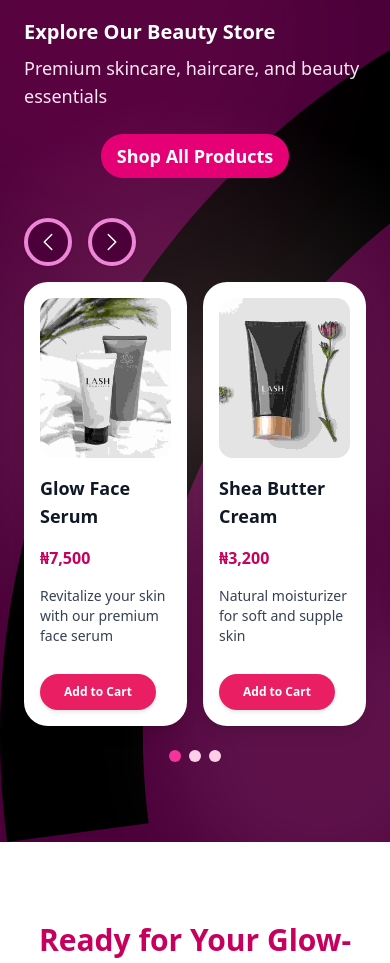
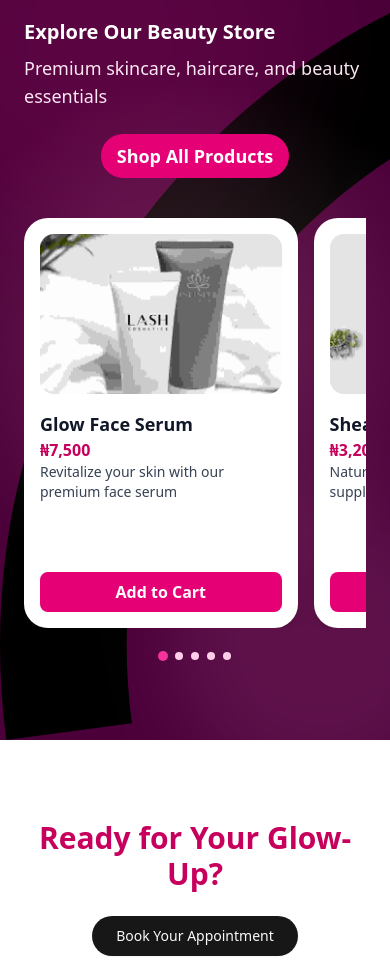
Before and after one commit to Jclinch/sstylz-n-smylz, a Next.js app: page / in a window 390 px wide. Shown: the part 3000-3963 px from the top of the page. Built offline with nearby package versions, Linux system fonts and the light colour scheme.

Commit message:
fix online store sctn for mobile

```diff
--- a/app/globals.css
+++ b/app/globals.css
@@ -154,3 +154,11 @@
   cursor: pointer;
 
 }
+
+.scrollbar-hide::-webkit-scrollbar {
+  display: none;
+}
+.scrollbar-hide {
+  -ms-overflow-style: none;  /* IE and Edge */
+  scrollbar-width: none;     /* Firefox */
+}
--- a/components/OnlineStoreCarousel.tsx
+++ b/components/OnlineStoreCarousel.tsx
@@ -1,3 +1,249 @@
+"use client";
+
+import React, { useEffect, useRef, useState } from "react";
+import Image from "next/image";
+import { ChevronLeftIcon, ChevronRightIcon } from "@heroicons/react/24/outline";
+
+const products = [
+  {
+    id: 1,
+    name: "Glow Face Serum",
+    price: "₦7,500",
+    image: "/products/shop-1.jpg",
+    description: "Revitalize your skin with our premium face serum",
+  },
+  {
+    id: 2,
+    name: "Shea Butter Cream",
+    price: "₦3,200",
+    image: "/products/shop-2.jpg",
+    description: "Natural moisturizer for soft and supple skin",
+  },
+  {
+    id: 3,
+    name: "Coconut Hair Oil",
+    price: "₦2,800",
+    image: "/products/shop-3.jpg",
+    description: "Nourish your hair for a healthy shine",
+  },
+  {
+    id: 4,
+    name: "Aloe Vera Gel",
+    price: "₦4,000",
+    image: "/products/shop-4.jpg",
+    description: "Soothing gel for skin repair and hydration",
+  },
+  {
+    id: 5,
+    name: "Edge Control Wax",
+    price: "₦2,000",
+    image: "/products/shop-5.jpg",
+    description: "Perfect styling for sleek edges and baby hairs",
+  },
+];
+
+const OnlineStoreCarousel = () => {
+  const [activeIndex, setActiveIndex] = useState(0);
+  const [isMobile, setIsMobile] = useState(false);
+  const bgRef = useRef<HTMLDivElement>(null);
+  const scrollRef = useRef<HTMLDivElement>(null);
+
+  useEffect(() => {
+    const handleResize = () => {
+      setIsMobile(window.innerWidth < 768);
+    };
+    handleResize();
+    window.addEventListener("resize", handleResize);
+    return () => window.removeEventListener("resize", handleResize);
+  }, []);
+
+  // Mouse-based background motion
+  useEffect(() => {
+    const handleMouseMove = (e: MouseEvent) => {
+      if (!bgRef.current) return;
+      bgRef.current.style.setProperty("--x", `${e.clientX}px`);
+      bgRef.current.style.setProperty("--y", `${e.clientY}px`);
+    };
+    window.addEventListener("mousemove", handleMouseMove);
+    return () => window.removeEventListener("mousemove", handleMouseMove);
+  }, []);
+
+  // Swipe tracking (mobile)
+  const handleScroll = () => {
+    if (!scrollRef.current) return;
+    const scrollLeft = scrollRef.current.scrollLeft;
+    const width = scrollRef.current.clientWidth;
+    const index = Math.round(scrollLeft / width);
+    setActiveIndex(index);
+  };
+
+  const productsPerSlide = 2;
+  const totalSlides = Math.ceil(products.length / productsPerSlide);
+
+  const nextSlide = () => setActiveIndex((prev) => (prev + 1) % totalSlides);
+  const prevSlide = () => setActiveIndex((prev) => (prev - 1 + totalSlides) % totalSlides);
+
+  const getVisibleProducts = () => {
+    const start = activeIndex * productsPerSlide;
+    return products.slice(start, start + productsPerSlide);
+  };
+
+  return (
+    <section className="relative py-20 px-6 bg-[#4b0039] text-white overflow-hidden">
+      <div
+        ref={bgRef}
+        className="absolute inset-0 pointer-events-none"
+        style={{
+          backgroundImage: `
+            radial-gradient(circle at var(--x, 50%) var(--y, 50%), rgba(255, 192, 203, 0.2), transparent 60%),
+            url('/curly-bg.svg')`,
+          backgroundRepeat: "no-repeat",
+          backgroundSize: "cover",
+          transition: "background-position 0.2s ease",
+          zIndex: 0,
+        }}
+      />
+      <div className="absolute w-[400px] h-[400px] bg-pink-500/10 rounded-full blur-3xl top-[-100px] left-[-100px] animate-pulse z-0" />
+      <div className="absolute w-[300px] h-[300px] bg-pink-300/10 rounded-full blur-2xl bottom-[-50px] right-[-80px] animate-spin-slow z-0" />
+
+      <div className="max-w-7xl mx-auto relative z-10">
+        <div className="flex flex-col md:flex-row items-center justify-between mb-10">
+          <div className="heading text-left">
+            <h2 className="text-xl md:text-5xl font-bold">Explore Our Beauty Store</h2>
+            <p className="text-pink-100 mt-2 text-lg">Premium skincare, haircare, and beauty essentials</p>
+          </div>
+          <div className="mt-6 md:mt-0 md:ml-8">
+            <button className="bg-pink-600 rounded-full hover:bg-pink-700 text-white font-semibold px-4 py-2 text-lg">
+              Shop All Products
+            </button>
+          </div>
+        </div>
+
+        {/* Carousel */}
+        <div className="relative">
+          {/* Desktop Navigation */}
+          {!isMobile && (
+            <div className="flex mb-4">
+              <button
+                onClick={prevSlide}
+                aria-label="Previous slide"
+                className="bg-[#4b0039] text-white p-2 rounded-full shadow hover:bg-[#ee85d6] transition border-4 border-[#ee85d6]"
+              >
+                <ChevronLeftIcon className="h-6 w-6" />
+              </button>
+              <button
+                onClick={nextSlide}
+                aria-label="Next slide"
+                className="ml-4 bg-[#4b0039] text-white p-2 rounded-full shadow hover:bg-[#ee85d6] transition border-4 border-[#ee85d6]"
+              >
+                <ChevronRightIcon className="h-6 w-6" />
+              </button>
+            </div>
+          )}
+
+          {/* Products */}
+          {isMobile ? (
+            <div>
+              <div
+                ref={scrollRef}
+                onScroll={handleScroll}
+                className="flex gap-4 overflow-x-auto snap-x snap-mandatory scroll-smooth scrollbar-hide"
+              >
+                {products.map((product) => (
+                  <div
+                    key={product.id}
+                    className="min-w-[80%] max-w-[80%] snap-center bg-white text-gray-900 rounded-3xl shadow-lg flex-shrink-0 p-4 flex flex-col h-[410px]"
+                  >
+                    <div className="relative w-full h-40 rounded-xl overflow-hidden">
+                      <Image
+                        src={product.image}
+                        alt={product.name}
+                        fill
+                        sizes="(max-width: 768px) 100vw, 50vw"
+                        className="object-cover"
+                      />
+                    </div>
+                    <div className="mt-4 flex flex-col justify-between flex-grow">
+                      <div>
+                        <h3 className="text-lg font-bold line-clamp-1">{product.name}</h3>
+                        <p className="text-pink-700 font-bold text-base">{product.price}</p>
+                        <p className="text-gray-700 text-sm line-clamp-2">{product.description}</p>
+                      </div>
+                      <button className="mt-3 bg-pink-600 hover:bg-pink-700 text-white font-semibold px-4 py-2 rounded-md transition">
+                        Add to Cart
+                      </button>
+                    </div>
+                  </div>
+                ))}
+              </div>
+
+              {/* Swipe Indicators */}
+              <div className="flex justify-center gap-2 mt-6">
+                {products.map((_, i) => (
+                  <div
+                    key={i}
+                    className={`h-2 w-2 rounded-full transition ${
+                      activeIndex === i ? "bg-pink-500 scale-125" : "bg-pink-200"
+                    }`}
+                  />
+                ))}
+              </div>
+            </div>
+          ) : (
+            // Desktop carousel
+            <div className="grid grid-cols-2 gap-6 transition-all duration-500 ease-in-out">
+              {getVisibleProducts().map((product) => (
+                <div
+                  key={product.id}
+                  className="w-full h-[400px] bg-white text-gray-900 rounded-3xl shadow-lg flex flex-col md:flex-row p-4 md:p-8"
+                >
+                  <div className="relative w-full md:w-1/2 h-40 md:h-full rounded-xl overflow-hidden">
+                    <Image
+                      src={product.image}
+                      alt={product.name}
+                      fill
+                      sizes="(max-width: 768px) 100vw, 50vw"
+                      className="object-cover"
+                    />
+                  </div>
+                  <div className="w-full md:w-1/2 mt-4 md:mt-0 md:pl-6 flex flex-col justify-between">
+                    <div>
+                      <h3 className="text-lg md:text-2xl font-bold line-clamp-1">{product.name}</h3>
+                      <p className="text-pink-700 font-bold text-base md:text-xl">{product.price}</p>
+                      <p className="text-gray-700 text-sm md:text-base line-clamp-2">{product.description}</p>
+                    </div>
+                    <button className="mt-3 bg-pink-600 hover:bg-pink-700 text-white font-semibold px-4 py-2 md:rounded-full rounded-full transition">
+                      Add to Cart
+                    </button>
+                  </div>
+                </div>
+              ))}
+            </div>
+          )}
+
+          {!isMobile && (
+            <div className="flex justify-center mt-6 gap-2">
+              {Array.from({ length: totalSlides }).map((_, i) => (
+                <button
+                  key={i}
+                  onClick={() => setActiveIndex(i)}
+                  className={`h-3 w-3 rounded-full transition-colors ${
+                    i === activeIndex ? "bg-pink-500" : "bg-pink-200"
+                  }`}
+                />
+              ))}
+            </div>
+          )}
+        </div>
+      </div>
+    </section>
+  );
+};
+
+export default OnlineStoreCarousel;
+
+
+
 // "use client";
 
 // import React, { useEffect, useRef, useState } from "react";
@@ -44,27 +290,43 @@
 
 // const OnlineStoreCarousel = () => {
 //   const [activeIndex, setActiveIndex] = useState(0);
+//   const [productsPerSlide, setProductsPerSlide] = useState(2);
 //   const bgRef = useRef<HTMLDivElement>(null);
 
-//   // Mouse movement effect for background
+//   // Responsive logic
+//   useEffect(() => {
+//     const handleResize = () => {
+//       const screenWidth = window.innerWidth;
+//       if (screenWidth < 768) {
+//         setProductsPerSlide(2); // mobile: 2 per view
+//       } else {
+//         setProductsPerSlide(2); // desktop: 2 per view (unchanged)
+//       }
+//     };
+//     handleResize();
+//     window.addEventListener("resize", handleResize);
+//     return () => window.removeEventListener("resize", handleResize);
+//   }, []);
+
+//   // Mouse background effect
 //   useEffect(() => {
 //     const handleMouseMove = (e: MouseEvent) => {
-//       const { clientX, clientY } = e;
 //       if (!bgRef.current) return;
-//       const bg = bgRef.current;
-
-//       bg.style.setProperty("--x", `${clientX}px`);
-//       bg.style.setProperty("--y", `${clientY}px`);
+//       bgRef.current.style.setProperty("--x", `${e.clientX}px`);
+//       bgRef.current.style.setProperty("--y", `${e.clientY}px`);
 //     };
-
 //     window.addEventListener("mousemove", handleMouseMove);
 //     return () => window.removeEventListener("mousemove", handleMouseMove);
 //   }, []);
 
-//   const productsPerSlide = 2;
 //   const totalSlides = Math.ceil(products.length / productsPerSlide);
-//   const nextSlide = () => setActiveIndex((current) => (current + 1) % totalSlides);
-//   const prevSlide = () => setActiveIndex((current) => (current - 1 + totalSlides) % totalSlides);
+
+//   const nextSlide = () =>
+//     setActiveIndex((current) => (current + 1) % totalSlides);
+
+//   const prevSlide = () =>
+//     setActiveIndex((current) => (current - 1 + totalSlides) % totalSlides);
+
 //   const getVisibleProducts = () => {
 //     const start = activeIndex * productsPerSlide;
 //     return products.slice(start, start + productsPerSlide);
@@ -72,8 +334,6 @@
 
 //   return (
 //     <section className="relative py-20 px-6 bg-[#4b0039] text-white overflow-hidden">
-
-//       {/* Background Layer */}
 //       <div
 //         ref={bgRef}
 //         className="absolute inset-0 pointer-events-none"
@@ -88,7 +348,6 @@
 //         }}
 //       />
 
-//       {/* Animated Blobs */}
 //       <div className="absolute w-[400px] h-[400px] bg-pink-500/10 rounded-full blur-3xl top-[-100px] left-[-100px] animate-pulse z-0" />
 //       <div className="absolute w-[300px] h-[300px] bg-pink-300/10 rounded-full blur-2xl bottom-[-50px] right-[-80px] animate-spin-slow z-0" />
 
@@ -96,13 +355,15 @@
 //         {/* Heading */}
 //         <div className="flex flex-col md:flex-row items-center justify-between mb-10">
 //           <div className="heading text-left">
-//             <h2 className="text-xl md:text-5xl font-bold">Explore Our Beauty Store</h2>
+//             <h2 className="text-xl md:text-5xl font-bold">
+//               Explore Our Beauty Store
+//             </h2>
 //             <p className="text-pink-100 mt-2 text-lg">
 //               Premium skincare, haircare, and beauty essentials
 //             </p>
 //           </div>
 //           <div className="mt-6 md:mt-0 md:ml-8">
-//             <button className="bg-pink-600 rounded-full hover:bg-pink-700 text-white font-semibold px-4 py-2  transition-colors text-lg">
+//             <button className="bg-pink-600 rounded-full hover:bg-pink-700 text-white font-semibold px-4 py-2 transition-colors text-lg">
 //               Shop All Products
 //             </button>
 //           </div>
@@ -111,44 +372,51 @@
 //         {/* Carousel */}
 //         <div className="relative">
 //           {/* Navigation */}
-//           <div className="absolute top-1/2 left-2 z-20 -translate-y-1/2">
-//             <button
-//               onClick={prevSlide}
-//               className="bg-[#4b0039] text-white p-2 rounded-full shadow hover:bg-[#ee85d6] transition"
-//             >
-//               <ChevronLeftIcon className="h-6 w-6" />
-//             </button>
-//           </div>
+//           <button
+//             onClick={prevSlide}
+//             aria-label="Previous slide"
+//             className="bg-[#4b0039] text-white p-2 rounded-full shadow hover:bg-[#ee85d6] transition mb-4 border-4 border-[#ee85d6]"
+//           >
+//             <ChevronLeftIcon className="h-6 w-6" />
+//           </button>
 
-//           <div className="absolute top-1/2 right-2 z-20 -translate-y-1/2">
-//             <button
-//               onClick={nextSlide}
-//               className="bg-[#4b0039] text-white p-2 rounded-full shadow hover:bg-[#ee85d6] transition"
-//             >
-//               <ChevronRightIcon className="h-6 w-6" />
-//             </button>
-//           </div>
+//           <button
+//             onClick={nextSlide}
+//             aria-label="Next slide"
+//             className="ml-4 bg-[#4b0039] text-white p-2 rounded-full shadow hover:bg-[#ee85d6] transition mb-4 border-4 border-[#ee85d6]"
+//           >
+//             <ChevronRightIcon className="h-6 w-6" />
+//           </button>
 
 //           {/* Cards */}
-//           <div className="grid grid-cols-1 md:grid-cols-2 gap-8 transition-all duration-500 ease-in-out">
+//           <div className="grid grid-cols-2 gap-4 sm:gap-6 md:flex md:flex-nowrap md:overflow-visible overflow-x-auto snap-x snap-mandatory scroll-smooth scrollbar-hide">
 //             {getVisibleProducts().map((product) => (
 //               <div
 //                 key={product.id}
-//                 className="bg-white text-gray-900 rounded-3xl shadow-lg flex flex-col md:flex-row p-6 md:p-8"
+//                 className="w-full bg-white text-gray-900 rounded-3xl shadow-lg flex flex-col md:flex-row p-4 md:p-8 snap-center"
 //               >
-//                 <div className="relative w-full md:w-1/2 h-64 md:h-80 rounded-xl overflow-hidden">
+//                 <div className="relative w-full md:w-1/2 h-40 md:h-80 rounded-xl overflow-hidden">
 //                   <Image
 //                     src={product.image}
 //                     alt={product.name}
 //                     fill
+//                     sizes="(max-width: 768px) 100vw, 50vw"
 //                     className="object-cover"
+//                     placeholder="blur"
+//                     blurDataURL="/placeholder.jpg"
 //                   />
 //                 </div>
-//                 <div className="w-full md:w-1/2 mt-6 md:mt-0 md:pl-6 space-y-4">
-//                   <h3 className="text-2xl font-bold">{product.name}</h3>
-//                   <p className="text-pink-700 font-bold text-xl">{product.price}</p>
-//                   <p className="text-gray-700">{product.description}</p>
-//                   <button className="elegant-button mt-4 bg-pink-600 hover:bg-pink-700 text-white font-semibold px-5 py-2 rounded-md transition">
+//                 <div className="w-full md:w-1/2 mt-4 md:mt-0 md:pl-6 space-y-4">
+//                   <h3 className="text-lg md:text-2xl font-bold">
+//                     {product.name}
+//                   </h3>
+//                   <p className="text-pink-700 font-bold text-base md:text-xl">
+//                     {product.price}
+//                   </p>
+//                   <p className="text-gray-700 text-sm md:text-base">
+//                     {product.description}
+//                   </p>
+//                   <button className="elegant-button mt-3 bg-pink-600 hover:bg-pink-700 text-xs md:text-sm text-white font-semibold px-4 py-2 rounded-md transition">
 //                     Add to Cart
 //                   </button>
 //                 </div>
@@ -175,203 +443,3 @@
 // };
 
 // export default OnlineStoreCarousel;
-
-"use client";
-
-import React, { useEffect, useRef, useState } from "react";
-import Image from "next/image";
-import { ChevronLeftIcon, ChevronRightIcon } from "@heroicons/react/24/outline";
-
-const products = [
-  {
-    id: 1,
-    name: "Glow Face Serum",
-    price: "₦7,500",
-    image: "/products/shop-1.jpg",
-    description: "Revitalize your skin with our premium face serum",
-  },
-  {
-    id: 2,
-    name: "Shea Butter Cream",
-    price: "₦3,200",
-    image: "/products/shop-2.jpg",
-    description: "Natural moisturizer for soft and supple skin",
-  },
-  {
-    id: 3,
-    name: "Coconut Hair Oil",
-    price: "₦2,800",
-    image: "/products/shop-3.jpg",
-    description: "Nourish your hair for a healthy shine",
-  },
-  {
-    id: 4,
-    name: "Aloe Vera Gel",
-    price: "₦4,000",
-    image: "/products/shop-4.jpg",
-    description: "Soothing gel for skin repair and hydration",
-  },
-  {
-    id: 5,
-    name: "Edge Control Wax",
-    price: "₦2,000",
-    image: "/products/shop-5.jpg",
-    description: "Perfect styling for sleek edges and baby hairs",
-  },
-];
-
-const OnlineStoreCarousel = () => {
-  const [activeIndex, setActiveIndex] = useState(0);
-  const [productsPerSlide, setProductsPerSlide] = useState(2);
-  const bgRef = useRef<HTMLDivElement>(null);
-
-  // Responsive logic
-  useEffect(() => {
-    const handleResize = () => {
-      const screenWidth = window.innerWidth;
-      if (screenWidth < 768) {
-        setProductsPerSlide(2); // mobile: 2 per view
-      } else {
-        setProductsPerSlide(2); // desktop: 2 per view (unchanged)
-      }
-    };
-    handleResize();
-    window.addEventListener("resize", handleResize);
-    return () => window.removeEventListener("resize", handleResize);
-  }, []);
-
-  // Mouse background effect
-  useEffect(() => {
-    const handleMouseMove = (e: MouseEvent) => {
-      if (!bgRef.current) return;
-      bgRef.current.style.setProperty("--x", `${e.clientX}px`);
-      bgRef.current.style.setProperty("--y", `${e.clientY}px`);
-    };
-    window.addEventListener("mousemove", handleMouseMove);
-    return () => window.removeEventListener("mousemove", handleMouseMove);
-  }, []);
-
-  const totalSlides = Math.ceil(products.length / productsPerSlide);
-
-  const nextSlide = () =>
-    setActiveIndex((current) => (current + 1) % totalSlides);
-
-  const prevSlide = () =>
-    setActiveIndex((current) => (current - 1 + totalSlides) % totalSlides);
-
-  const getVisibleProducts = () => {
-    const start = activeIndex * productsPerSlide;
-    return products.slice(start, start + productsPerSlide);
-  };
-
-  return (
-    <section className="relative py-20 px-6 bg-[#4b0039] text-white overflow-hidden">
-      <div
-        ref={bgRef}
-        className="absolute inset-0 pointer-events-none"
-        style={{
-          backgroundImage: `
-            radial-gradient(circle at var(--x, 50%) var(--y, 50%), rgba(255, 192, 203, 0.2), transparent 60%),
-            url('/curly-bg.svg')`,
-          backgroundRepeat: "no-repeat",
-          backgroundSize: "cover",
-          transition: "background-position 0.2s ease",
-          zIndex: 0,
-        }}
-      />
-
-      <div className="absolute w-[400px] h-[400px] bg-pink-500/10 rounded-full blur-3xl top-[-100px] left-[-100px] animate-pulse z-0" />
-      <div className="absolute w-[300px] h-[300px] bg-pink-300/10 rounded-full blur-2xl bottom-[-50px] right-[-80px] animate-spin-slow z-0" />
-
-      <div className="max-w-7xl mx-auto relative z-10">
-        {/* Heading */}
-        <div className="flex flex-col md:flex-row items-center justify-between mb-10">
-          <div className="heading text-left">
-            <h2 className="text-xl md:text-5xl font-bold">
-              Explore Our Beauty Store
-            </h2>
-            <p className="text-pink-100 mt-2 text-lg">
-              Premium skincare, haircare, and beauty essentials
-            </p>
-          </div>
-          <div className="mt-6 md:mt-0 md:ml-8">
-            <button className="bg-pink-600 rounded-full hover:bg-pink-700 text-white font-semibold px-4 py-2 transition-colors text-lg">
-              Shop All Products
-            </button>
-          </div>
-        </div>
-
-        {/* Carousel */}
-        <div className="relative">
-          {/* Navigation */}
-          <button
-            onClick={prevSlide}
-            aria-label="Previous slide"
-            className="bg-[#4b0039] text-white p-2 rounded-full shadow hover:bg-[#ee85d6] transition mb-4 border-4 border-[#ee85d6]"
-          >
-            <ChevronLeftIcon className="h-6 w-6" />
-          </button>
-
-          <button
-            onClick={nextSlide}
-            aria-label="Next slide"
-            className="ml-4 bg-[#4b0039] text-white p-2 rounded-full shadow hover:bg-[#ee85d6] transition mb-4 border-4 border-[#ee85d6]"
-          >
-            <ChevronRightIcon className="h-6 w-6" />
-          </button>
-
-          {/* Cards */}
-          <div className="grid grid-cols-2 md:flex md:flex-nowrap justify-center gap-4 sm:gap-6 transition-all duration-500 ease-in-out">
-            {getVisibleProducts().map((product) => (
-              <div
-                key={product.id}
-                className="w-full bg-white text-gray-900 rounded-3xl shadow-lg flex flex-col md:flex-row p-4 md:p-8"
-              >
-                <div className="relative w-full md:w-1/2 h-40 md:h-80 rounded-xl overflow-hidden">
-                  <Image
-                    src={product.image}
-                    alt={product.name}
-                    fill
-                    sizes="(max-width: 768px) 100vw, 50vw"
-                    className="object-cover"
-                    placeholder="blur"
-                    blurDataURL="/placeholder.jpg"
-                  />
-                </div>
-                <div className="w-full md:w-1/2 mt-4 md:mt-0 md:pl-6 space-y-4">
-                  <h3 className="text-lg md:text-2xl font-bold">
-                    {product.name}
-                  </h3>
-                  <p className="text-pink-700 font-bold text-base md:text-xl">
-                    {product.price}
-                  </p>
-                  <p className="text-gray-700 text-sm md:text-base">
-                    {product.description}
-                  </p>
-                  <button className="elegant-button mt-3 bg-pink-600 hover:bg-pink-700 text-xs md:text-sm text-white font-semibold px-4 py-2 rounded-md transition">
-                    Add to Cart
-                  </button>
-                </div>
-              </div>
-            ))}
-          </div>
-
-          {/* Indicators */}
-          <div className="flex justify-center mt-6 gap-2">
-            {Array.from({ length: totalSlides }).map((_, i) => (
-              <button
-                key={i}
-                onClick={() => setActiveIndex(i)}
-                className={`h-3 w-3 rounded-full transition-colors ${
-                  i === activeIndex ? "bg-pink-500" : "bg-pink-200"
-                }`}
-              />
-            ))}
-          </div>
-        </div>
-      </div>
-    </section>
-  );
-};
-
-export default OnlineStoreCarousel;
```
